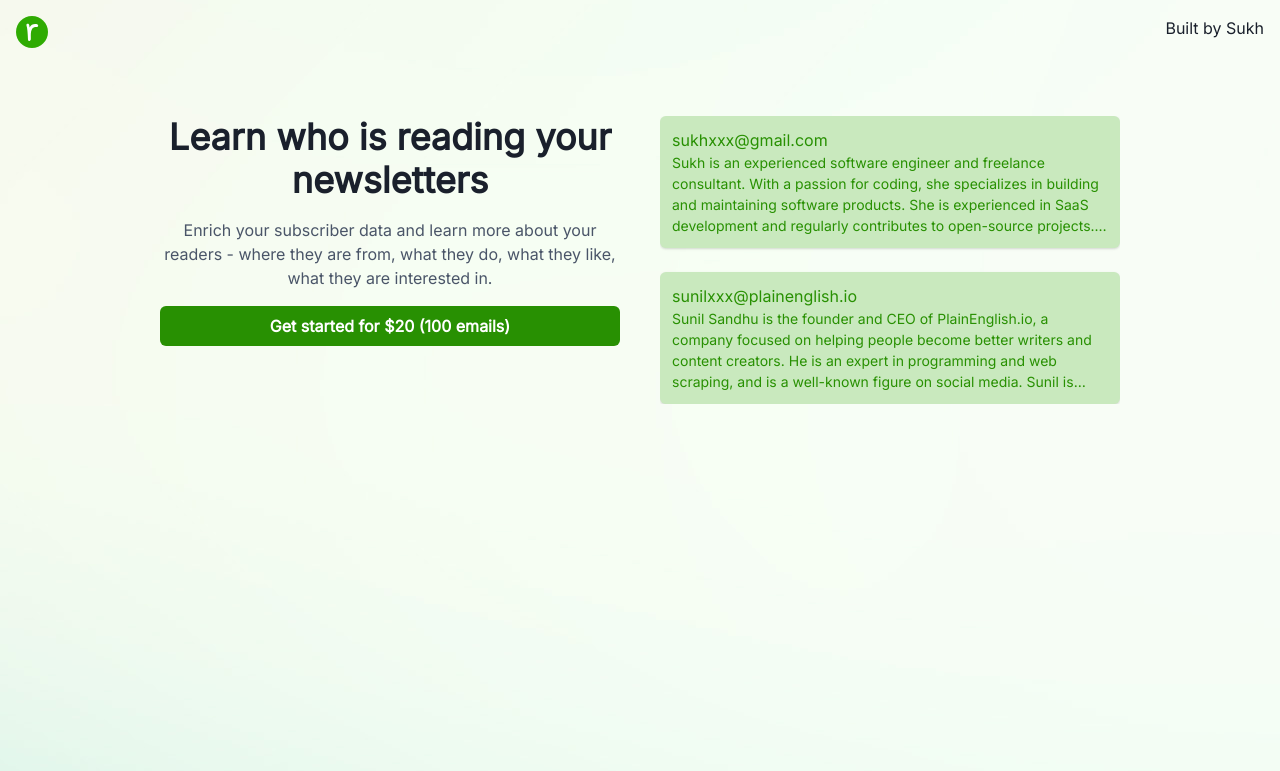
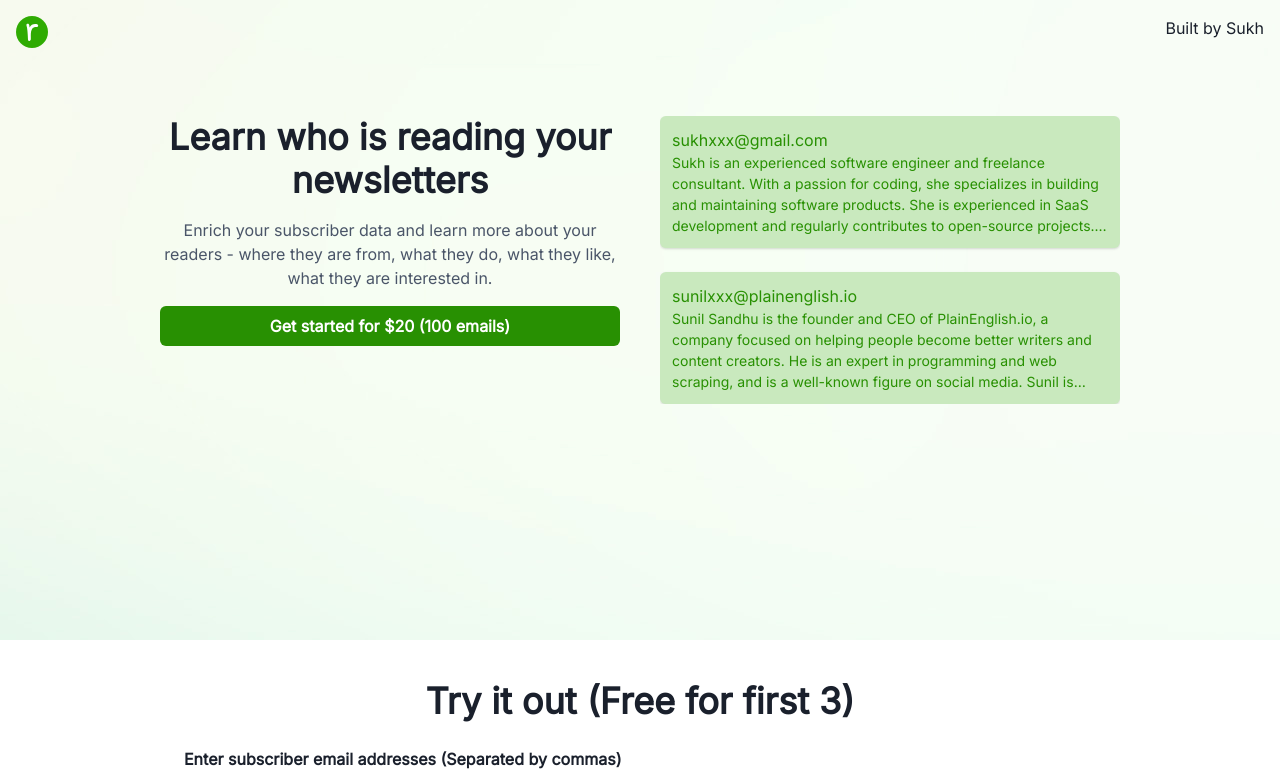
Before and after one commit to bdcorps/newsletter-lead-enrichment, a Next.js app: page / in a window 1280 px wide. Shown: the top 771 px of the page. Built offline with nearby package versions, Linux system fonts and the light colour scheme.

Commit message:
fix spacing

```diff
--- a/pages/index.tsx
+++ b/pages/index.tsx
@@ -249,8 +249,13 @@ const Order = () => {
   const router = useRouter();
   return (
     <Layout>
-      <Box backgroundImage="url('/bg.jpg')" backgroundPosition="right" p={100}>
-        <Container maxW="container.lg" minH={"80vh"}>
+      <Box
+        backgroundImage="url('/bg.jpg')"
+        backgroundPosition="right"
+        pt={100}
+        minH={"80vh"}
+      >
+        <Container maxW="container.lg">
           <Center p={4} h="full">
             <Stack spacing={10} direction={["column", "row"]}>
               <VStack spacing={4} textAlign="center" w="full" flex={1}>
```
